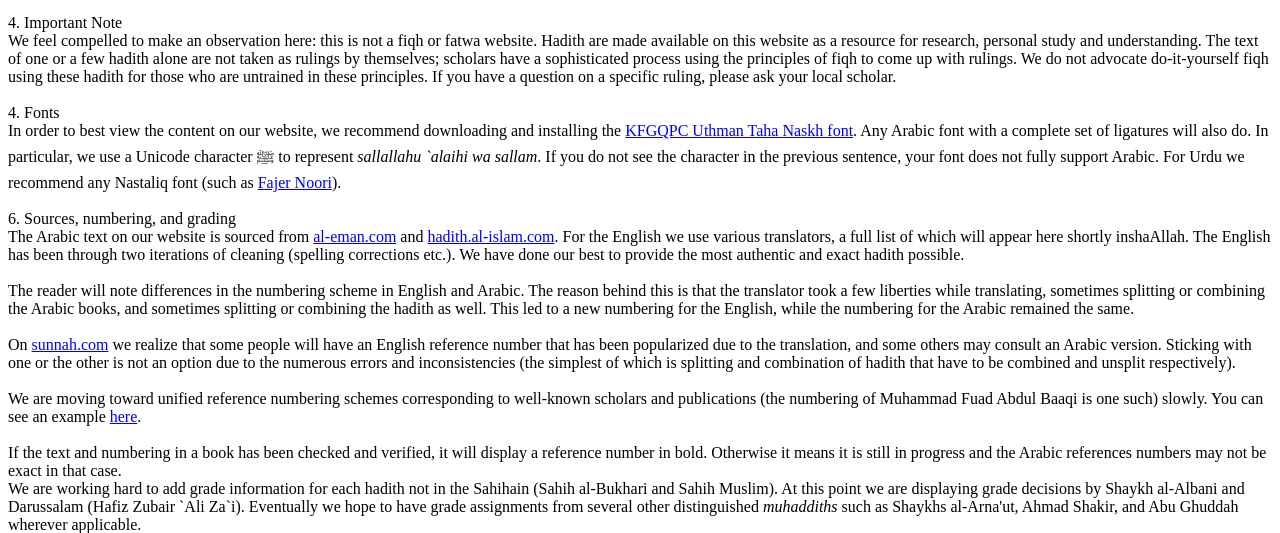
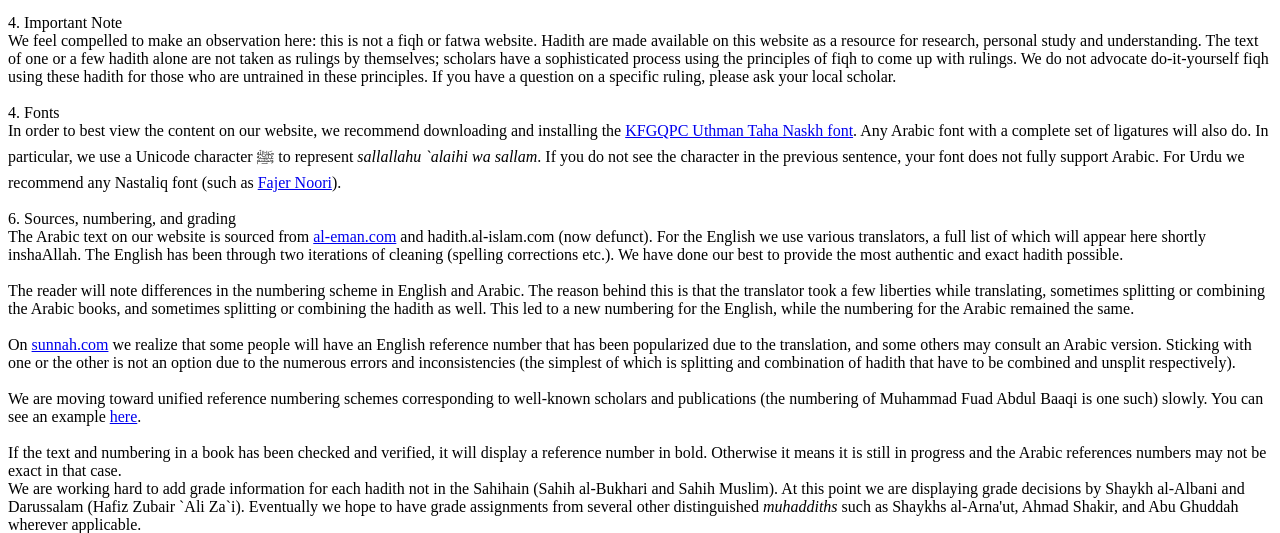
Before and after one commit to sunnah-com/website, a Yii app: template application/modules/front/views/index/about.php in a window 1280 px wide. Shown: the part 1078-1611 px from the top of the page. Run offline with PHP 8.4 and a stand-in for Yii, Linux system fonts and the light colour scheme; the template is opened without the code that fills it, so the values that code supplies are empty; some libraries are stand-ins or nearby versions.

Commit message:
Removing defunct link

```diff
--- a/application/modules/front/views/index/about.php
+++ b/application/modules/front/views/index/about.php
@@ -79,7 +79,7 @@ For Urdu we recommend any Nastaliq font (such as <a href="http://www.urdujahan.c
 <a name="SourcesNumbering"><div class=section>6. Sources, numbering, and grading</div></a>
 <div class=content>
 The Arabic text on our website is sourced from <a href="http://www.al-eman.com">al-eman.com</a>
-and <a href="http://hadith.al-islam.com">hadith.al-islam.com</a>. For the English
+and hadith.al-islam.com (now defunct). For the English
 we use various translators, a full list of which will appear here shortly inshaAllah.
 The English has been through two iterations of cleaning (spelling corrections etc.).
 We have done our best to provide the most authentic and exact hadith possible.
```
